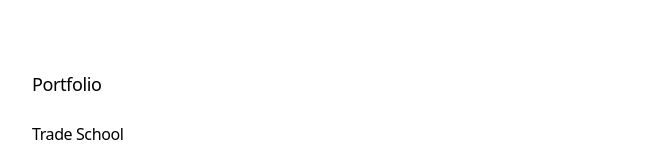
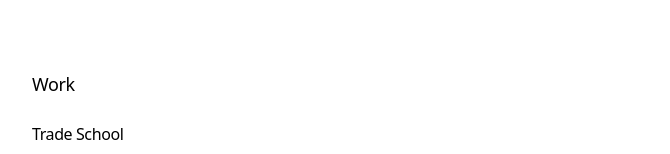
Before and after one commit to caseyanderson/caseyanderson.work, a Next.js app: page / in a window 1280 px wide. Shown: the part 234-388 px from the top of the page, without its empty margins (304-974 px from the left). Built offline with nearby package versions, Linux system fonts and the light colour scheme.

Commit message:
replaces the word portfolio with work

```diff
--- a/app/layout.tsx
+++ b/app/layout.tsx
@@ -12,7 +12,7 @@ export const viewport: Viewport = {
 }
 
 export const metadata: Metadata = {
-  title: 'Casey Anderson - Portfolio',
+  title: 'Casey Anderson - Work',
   description:
     'A portfolio site for Los Angeles artist Casey Anderson',
 }
--- a/app/page.tsx
+++ b/app/page.tsx
@@ -216,7 +216,7 @@ export default function Personal() {
         variants={VARIANTS_SECTION}
         transition={TRANSITION_SECTION}
       >
-        <h3 className="mb-3 text-lg font-medium">Portfolio</h3>
+        <h3 className="mb-3 text-lg font-medium">Work</h3>
         <div className="flex flex-col space-y-0">
           <AnimatedBackground
             enableHover
```
